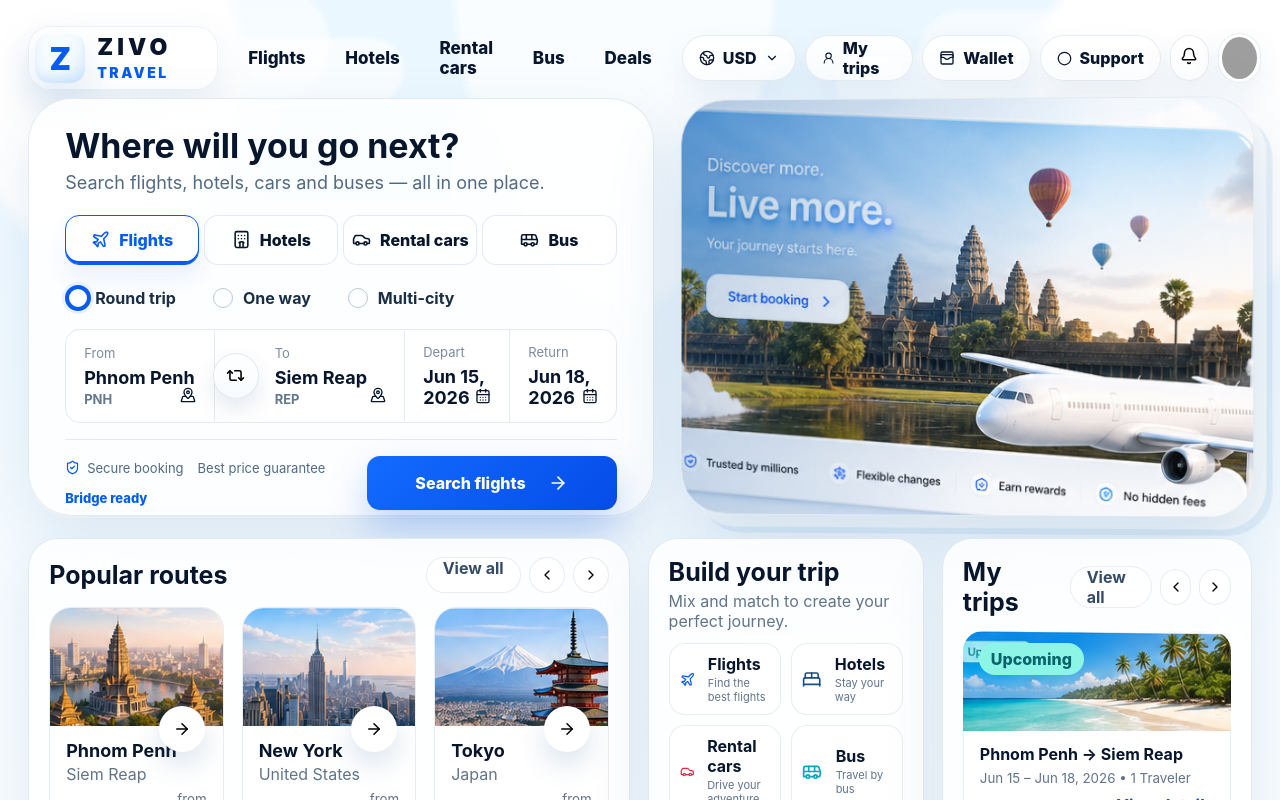
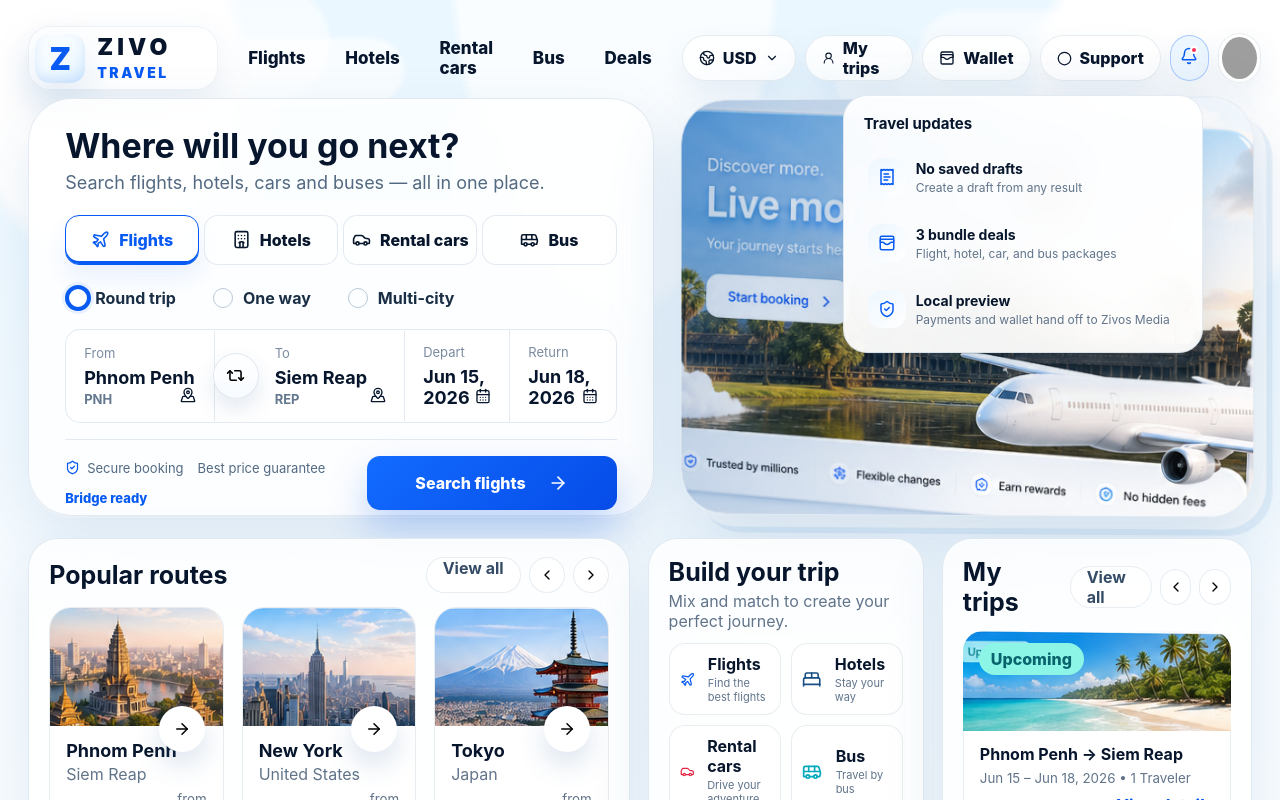
Before and after one commit to kimlainchhorng/zivostravel, a React (Vite) app: page / in a window 1280 px wide. Both pictures are taken after a click on the button 1189 px from the left and 58 px from the top of the page. Shown: the top 800 px of the page. Built offline with nearby package versions, Linux system fonts and the light colour scheme; grey boxes are pictures that could not be loaded.

Commit message:
Add travel notification shortcuts

```diff
--- a/src/main.tsx
+++ b/src/main.tsx
@@ -1027,6 +1027,8 @@ function fallbackQuote(kind: SearchKind): QuotePayload {
 
 function App() {
   const [backendStatus, setBackendStatus] = useState<BackendStatus | null>(null);
+  const [savedTripCount, setSavedTripCount] = useState(() => readSavedTrips().length);
+  const [notificationsOpen, setNotificationsOpen] = useState(false);
   const routeKind = currentRouteKind();
   const reviewKind = currentReviewKind();
   const tripsRoute = isTripsRoute();
@@ -1081,6 +1083,20 @@ function App() {
     };
   }, []);
 
+  useEffect(() => {
+    function refreshTrips() {
+      setSavedTripCount(readSavedTrips().length);
+    }
+
+    window.addEventListener(savedTripsEvent, refreshTrips);
+    window.addEventListener("storage", refreshTrips);
+
+    return () => {
+      window.removeEventListener(savedTripsEvent, refreshTrips);
+      window.removeEventListener("storage", refreshTrips);
+    };
+  }, []);
+
   return (
     <main className="travel-page">
       <header className="topbar" aria-label="Zivo Travel navigation">
@@ -1122,6 +1138,7 @@ function App() {
           >
             <UserRound size={16} />
             My trips
+            {savedTripCount ? <span className="pill-count">{savedTripCount}</span> : null}
           </a>
           <a className="pill" href={engineUrl(bridge.routing.wallet)}>
             <WalletCards size={16} />
@@ -1131,8 +1148,16 @@ function App() {
             <Circle size={15} />
             Support
           </a>
-          <button className="icon-btn" aria-label="Notifications">
+          <button
+            className={`icon-btn ${notificationsOpen ? "active" : ""}`}
+            type="button"
+            aria-label="Notifications"
+            aria-expanded={notificationsOpen}
+            aria-controls="travel-notifications"
+            onClick={() => setNotificationsOpen((open) => !open)}
+          >
             <Bell size={18} />
+            <span className="notification-dot" />
           </button>
           <a className="avatar" href={engineUrl("/profile")} aria-label="Profile">
             <img
@@ -1140,6 +1165,32 @@ function App() {
               alt="Traveler profile"
             />
           </a>
+          {notificationsOpen ? (
+            <div id="travel-notifications" className="notification-panel" role="status">
+              <strong>Travel updates</strong>
+              <a href={localUrl("/trips")}>
+                <ReceiptText size={17} />
+                <span>
+                  <b>{savedTripCount || "No"} saved drafts</b>
+                  <small>{savedTripCount ? "Ready to resume checkout" : "Create a draft from any result"}</small>
+                </span>
+              </a>
+              <a href={localUrl("/deals")}>
+                <WalletCards size={17} />
+                <span>
+                  <b>3 bundle deals</b>
+                  <small>Flight, hotel, car, and bus packages</small>
+                </span>
+              </a>
+              <a href={engineUrl(bridge.routing.wallet)}>
+                <ShieldCheck size={17} />
+                <span>
+                  <b>{backendStatus?.mode === "cloudflare_bridge" ? "Live backend" : "Local preview"}</b>
+                  <small>Payments and wallet hand off to Zivos Media</small>
+                </span>
+              </a>
+            </div>
+          ) : null}
         </div>
       </header>
 
--- a/src/styles.css
+++ b/src/styles.css
@@ -185,6 +185,7 @@ button {
 }
 
 .utility-nav {
+  position: relative;
   gap: 9px;
   justify-content: flex-end;
   max-width: 100%;
@@ -207,6 +208,19 @@ button {
   font-weight: 850;
 }
 
+.pill-count {
+  display: inline-grid;
+  min-width: 20px;
+  height: 20px;
+  place-items: center;
+  padding: 0 6px;
+  border-radius: 999px;
+  color: #ffffff;
+  font-size: 12px;
+  line-height: 1;
+  background: #075af2;
+}
+
 .pill.active {
   border-color: rgba(7, 90, 242, 0.28);
   color: #075af2;
@@ -217,9 +231,92 @@ button {
 }
 
 .icon-btn {
+  position: relative;
   width: 46px;
   padding: 0;
   cursor: pointer;
+}
+
+.icon-btn.active {
+  border-color: rgba(7, 90, 242, 0.28);
+  color: #075af2;
+  background: rgba(235, 246, 255, 0.92);
+}
+
+.notification-dot {
+  position: absolute;
+  top: 10px;
+  right: 10px;
+  width: 8px;
+  height: 8px;
+  border: 2px solid #ffffff;
+  border-radius: 50%;
+  background: #ff3158;
+}
+
+.notification-panel {
+  position: absolute;
+  z-index: 20;
+  top: calc(100% + 12px);
+  right: 58px;
+  display: grid;
+  width: min(360px, calc(100vw - 36px));
+  gap: 8px;
+  padding: 14px;
+  border: 1px solid rgba(35, 88, 145, 0.12);
+  border-radius: 24px;
+  background: rgba(255, 255, 255, 0.94);
+  box-shadow:
+    0 26px 70px rgba(31, 87, 145, 0.18),
+    inset 0 1px 0 rgba(255, 255, 255, 0.86);
+  backdrop-filter: blur(24px);
+}
+
+.notification-panel > strong {
+  padding: 4px 6px 7px;
+  color: #07162c;
+  font-size: 15px;
+}
+
+.notification-panel a {
+  display: grid;
+  grid-template-columns: 38px minmax(0, 1fr);
+  gap: 10px;
+  align-items: center;
+  padding: 10px;
+  border-radius: 17px;
+  color: #183452;
+}
+
+.notification-panel a:hover {
+  background: #eef7ff;
+}
+
+.notification-panel svg {
+  display: grid;
+  width: 38px;
+  height: 38px;
+  padding: 10px;
+  border-radius: 14px;
+  color: #075af2;
+  background: linear-gradient(145deg, #edf7ff, #ffffff);
+}
+
+.notification-panel b,
+.notification-panel small {
+  display: block;
+}
+
+.notification-panel b {
+  color: #07162c;
+  font-size: 14px;
+}
+
+.notification-panel small {
+  margin-top: 3px;
+  color: #61748a;
+  font-size: 12px;
+  line-height: 1.25;
 }
 
 .avatar {
@@ -2843,6 +2940,14 @@ button {
     display: none;
   }
 
+  .notification-panel {
+    position: fixed;
+    top: 104px;
+    right: 14px;
+    left: 14px;
+    width: auto;
+  }
+
   .hero-layout {
     gap: 20px;
   }
```
